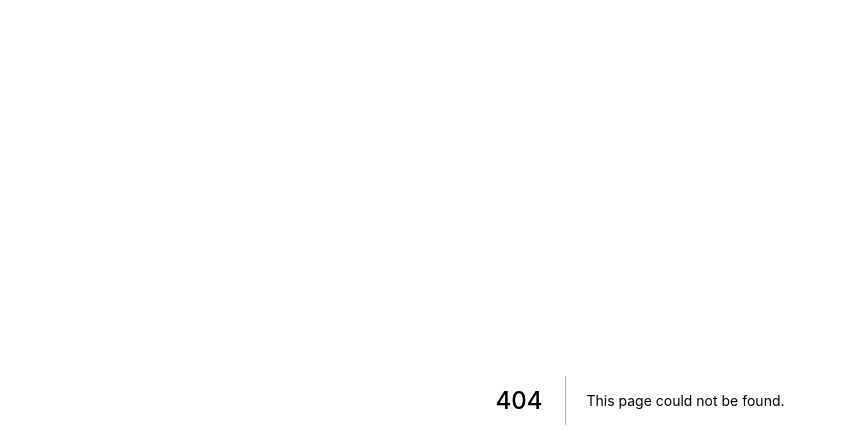
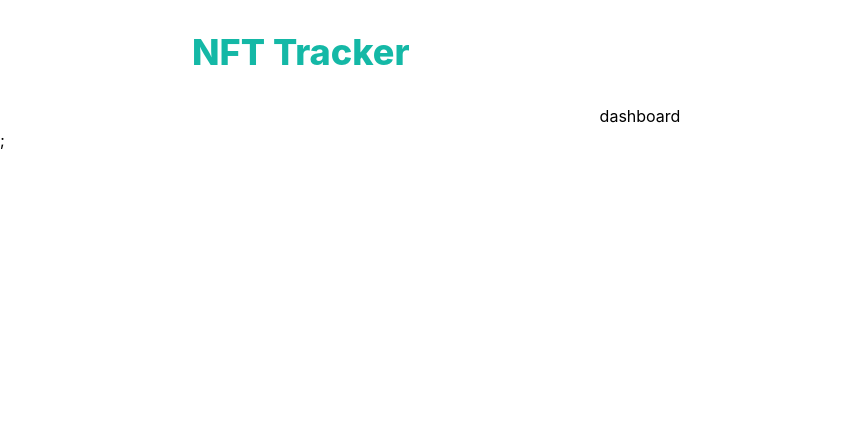
Before and after one commit to arcane-group/nft-tracker, a Next.js app: page /dashboard in a window 1280 px wide. Before the commit this address had no page. Shown: the top 448 px of the page, without its empty margins (0-846 px from the left). Built offline with nearby package versions, Linux system fonts and the light colour scheme.

Commit message:
added basic pages and header

```diff
--- /dev/null
+++ b/components/Header.tsx
@@ -0,0 +1,15 @@
+import Link from "next/link"
+
+const Header = () => {
+  return (
+    <div className='flex place-content-between my-8'>
+      <Link href='/' passHref>
+        <h1 className='ml-48 text-4xl font-extrabold text-transparent bg-clip-text font-bold bg-teal-500 cursor-pointer'>
+          NFT Tracker
+        </h1>
+      </Link>
+    </div>
+  )
+}
+
+export default Header
--- a/package.json
+++ b/package.json
@@ -21,5 +21,10 @@
     "postcss": "^8.4.5",
     "tailwindcss": "^3.0.16",
     "typescript": "4.5.5"
+  },
+  "prettier": {
+    "printWidth": 80,
+    "jsxSingleQuote": true,
+    "semi": false
   }
 }
--- a/pages/_app.tsx
+++ b/pages/_app.tsx
@@ -1,8 +1,18 @@
-import "../styles/globals.css";
-import type { AppProps } from "next/app";
+import "../styles/globals.css"
+import Head from "next/head"
+import Header from "../components/Header"
+import type { AppProps } from "next/app"
 
 function MyApp({ Component, pageProps }: AppProps) {
-  return <Component {...pageProps} />;
+  return (
+    <>
+      <Head>
+        <title>NFT Tracker</title>
+      </Head>
+      <Header />
+      <Component {...pageProps} />;
+    </>
+  )
 }
 
-export default MyApp;
+export default MyApp
--- /dev/null
+++ b/pages/dashboard.tsx
@@ -0,0 +1,7 @@
+import type { NextPage } from "next"
+
+const Dashboard: NextPage = () => {
+  return <div className='flex justify-center'>dashboard</div>
+}
+
+export default Dashboard
--- /dev/null
+++ b/pages/watchlist.tsx
@@ -0,0 +1,7 @@
+import type { NextPage } from "next"
+
+const Watchlist: NextPage = () => {
+  return <div className='flex justify-center'>watchlist</div>
+}
+
+export default Watchlist
--- a/styles/globals.css
+++ b/styles/globals.css
@@ -1,6 +1,7 @@
 @tailwind base;
 @tailwind components;
 @tailwind utilities;
+@import url("https://fonts.googleapis.com/css2?family=Roboto+Mono:wght@300;400&display=swap");
 
 html,
 body {
@@ -8,6 +9,7 @@ body {
   margin: 0;
   font-family: -apple-system, BlinkMacSystemFont, Segoe UI, Roboto, Oxygen,
     Ubuntu, Cantarell, Fira Sans, Droid Sans, Helvetica Neue, sans-serif;
+  background: midnight;
 }
 
 a {
@@ -18,3 +20,8 @@ a {
 * {
   box-sizing: border-box;
 }
+
+code {
+  font-family: source-code-pro, Menlo, Monaco, Consolas, "Courier New",
+    monospace;
+}
--- a/tailwind.config.js
+++ b/tailwind.config.js
@@ -4,7 +4,17 @@ module.exports = {
     "./components/**/*.{js,ts,jsx,tsx}",
   ],
   theme: {
-    extend: {},
+    extend: {
+      fontFamily: {
+        body: ["Montserrat", "san-serif"],
+        header: ["Messapia", "sans-serif"],
+        Inter: ["Inter", "sans-serif"],
+        roboto: ["Roboto Mono", "monospace"],
+      },
+      colors: {
+        midnight: "#1b2536",
+      },
+    },
   },
   plugins: [],
-};
+}
```
Also changed, not shown: pages/index.tsx (+4 -4 lines).
